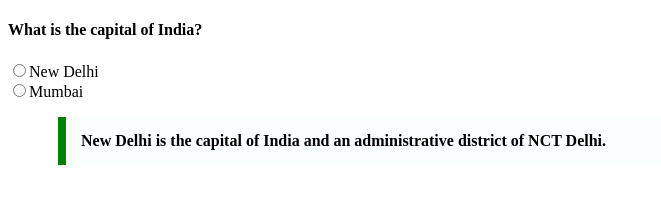
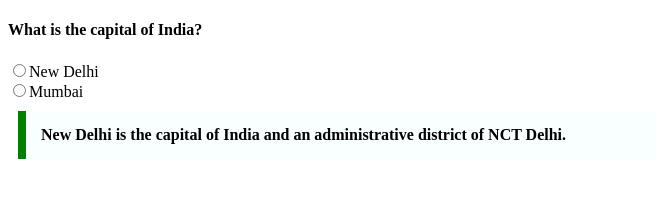
Before and after one commit to acciojob/trivia-swethapasupuleti-git, a website: page main.html in a window 1280 px wide. Shown: the whole page, without its empty margins (0-661 px from the left). Drawn offline with Linux system fonts and the light colour scheme.

Commit message:
created a submission

```diff
--- a/main.html
+++ b/main.html
@@ -12,7 +12,7 @@
 		<h4>What is the capital of India?</h4>
 		<input type="radio" id="options">New Delhi<br>
 		<input type="radio" id="options">Mumbai
-		<blockquote><p>New Delhi is the capital of India and an administrative district of NCT Delhi.</p></blockquote>
+		<blockquote cite="https://en.wikipedia.org/wiki/New_Delhi">New Delhi is the capital of India and an administrative district of NCT Delhi.</blockquote>
 	</div>
     <script type="text/javascript" src="./script.js">
 </script>
--- a/styles.css
+++ b/styles.css
@@ -1,6 +1,6 @@
 
 /* Your CSS Code here. */
-blockquote>p{
+blockquote{
 	width: 600px;
 	margin: 10px;
 	padding:15px;
```
